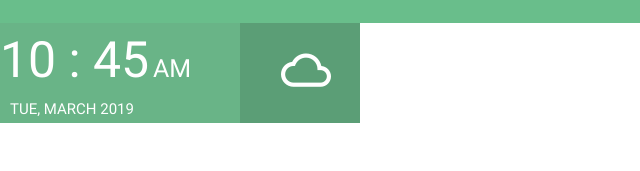
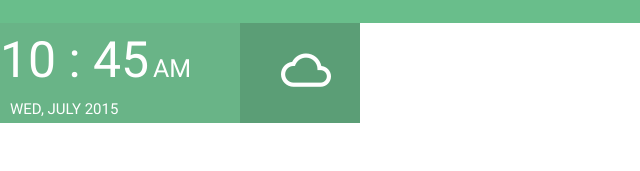
Before and after one commit to Raspberry-Pi-Club/Voice-Control-prototype, a plain HTML site: page index.html in a window 1280 px wide. Shown: the top 171 px of the page, 0-640 px from the left. Drawn offline with Linux system fonts and the light colour scheme.

Commit message:
Time Fix

```diff
--- a/index.html
+++ b/index.html
@@ -27,7 +27,7 @@
 			<span class="ap">AM</span>
 		</span>
 		<span class="date">
-			TUE,&nbsp;MARCH 2019
+			WED,&nbsp;JULY 2015
 		</span>
 	</div>
 	<div class="rightD">
```
